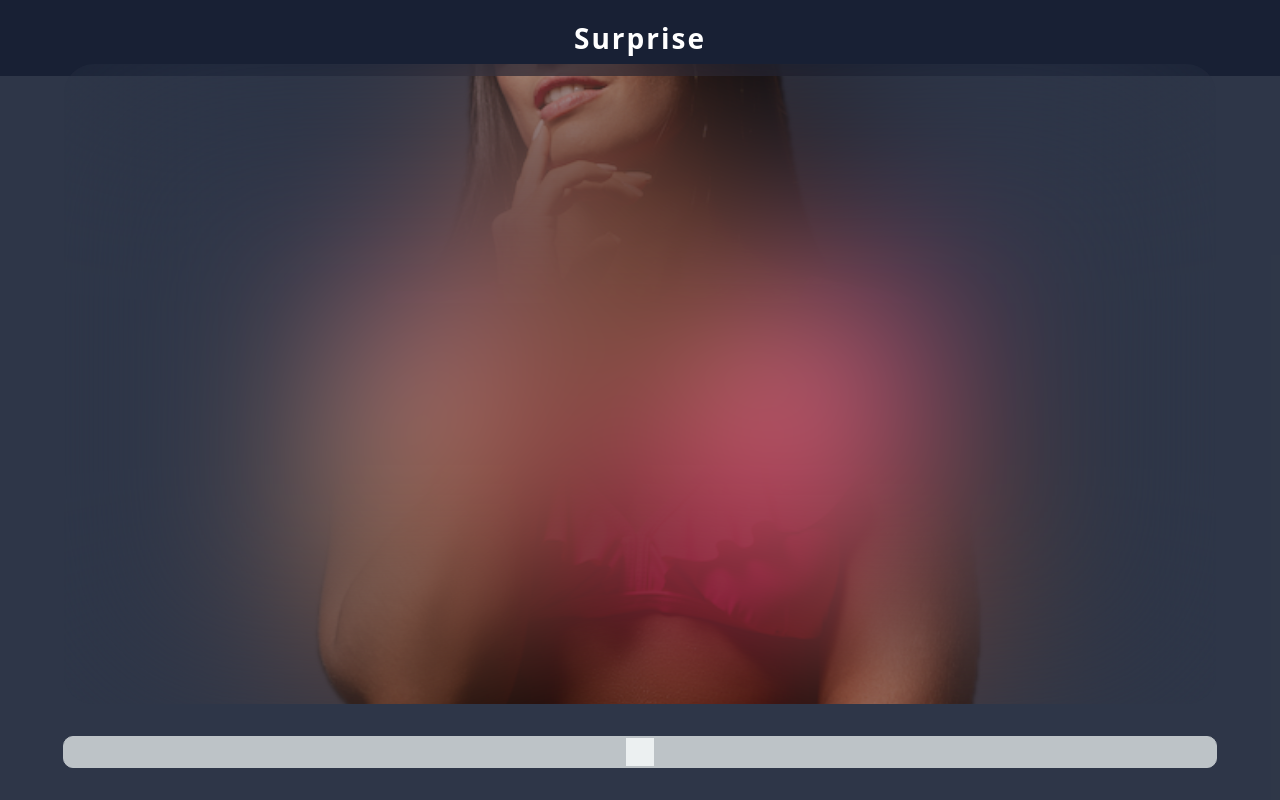
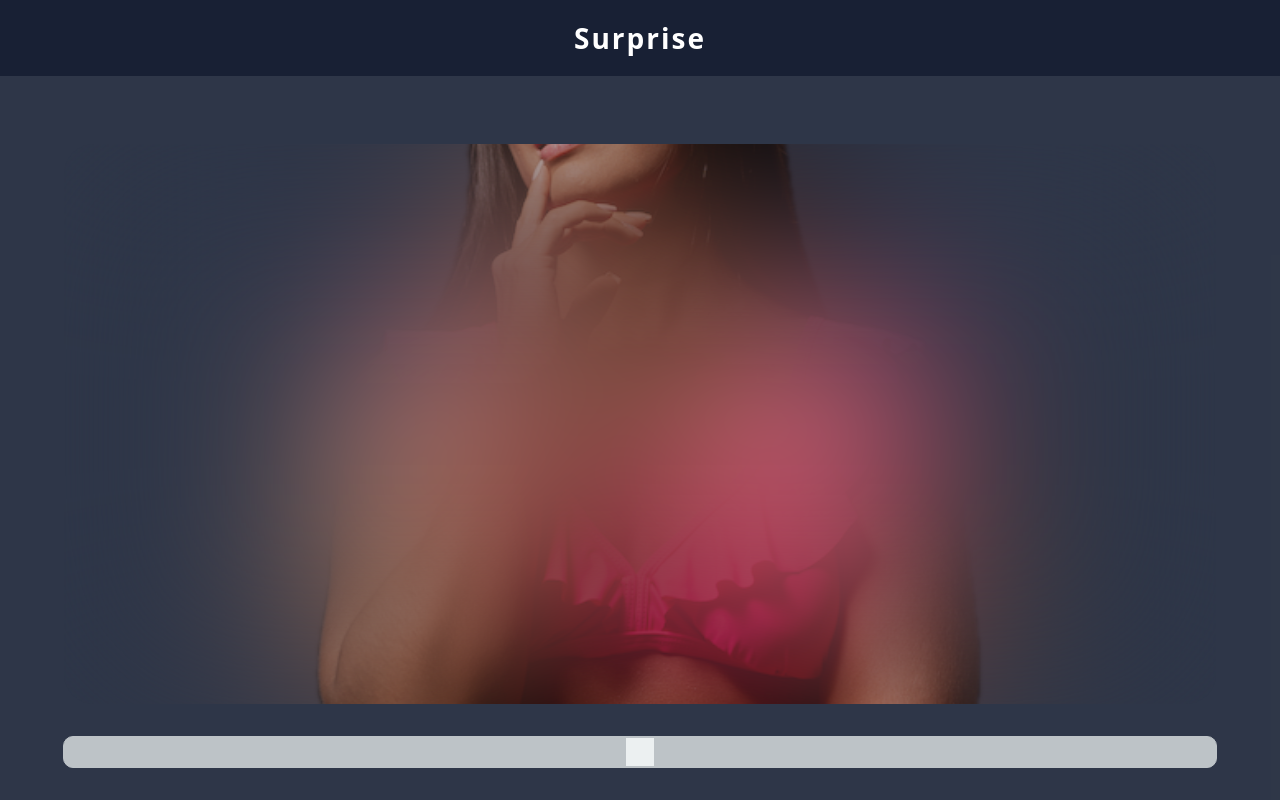
Before and after one commit to i-fateh/surprise, a plain HTML site: page index.html in a window 1280 px wide. Drawn offline with Linux system fonts and the light colour scheme.

Commit message:
change size

```diff
--- a/style.css
+++ b/style.css
@@ -27,7 +27,7 @@ header {
 
 .container {
     width: 90vw;
-    height: 80vh;
+    height: 70vh;
     border-radius: 30px;
     display: flex;
     justify-content: center;
@@ -37,7 +37,7 @@ header {
 
 img {
     width: 90vw;
-    height: 80vh;
+    height: 70vh;
     object-fit: cover;
 }
 
@@ -47,7 +47,7 @@ img {
 
 #blurry {
     width: 90vw;
-    height: 80vh;
+    height: 70vh;
     z-index: 99;
     position: absolute;
     border-radius: 30px;
```
